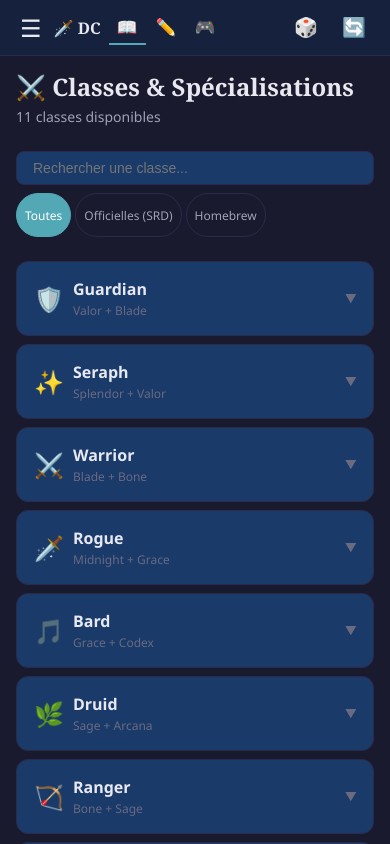
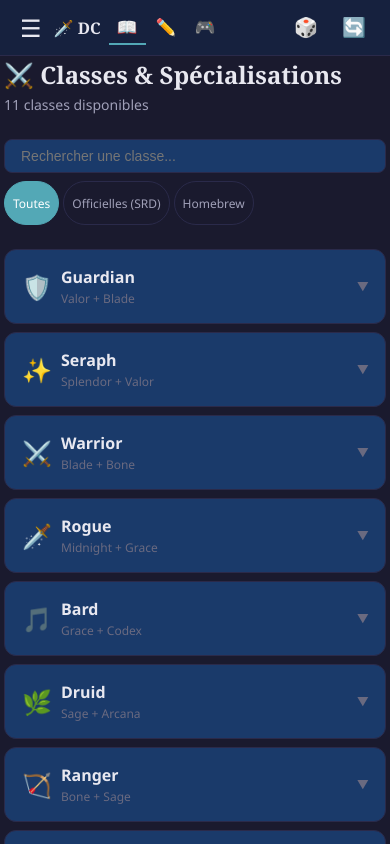
Before and after one commit to AlexielBlack/daggerheart-companion, a Vue app: page /daggerheart-companion/lecture/classes in a window 390 px wide. Shown: the top 844 px of the page. Built offline with nearby package versions, Linux system fonts and the light colour scheme.

Commit message:
fix(ui): réduction du padding conteneur sur tablette pour full-width
Padding réduit de 1rem à 0.25rem sous 1024px pour maximiser
l'espace utile sur iPad.

Co-Authored-By: Claude Opus 4.6 (1M context) <noreply@anthropic.com>

```diff
--- a/src/core/components/AppShell.vue
+++ b/src/core/components/AppShell.vue
@@ -213,6 +213,7 @@ export default {
 @media (max-width: 1024px) {
   .app-shell__content {
     max-width: 100%;
+    padding: var(--space-xs);
   }
 }
 
```
